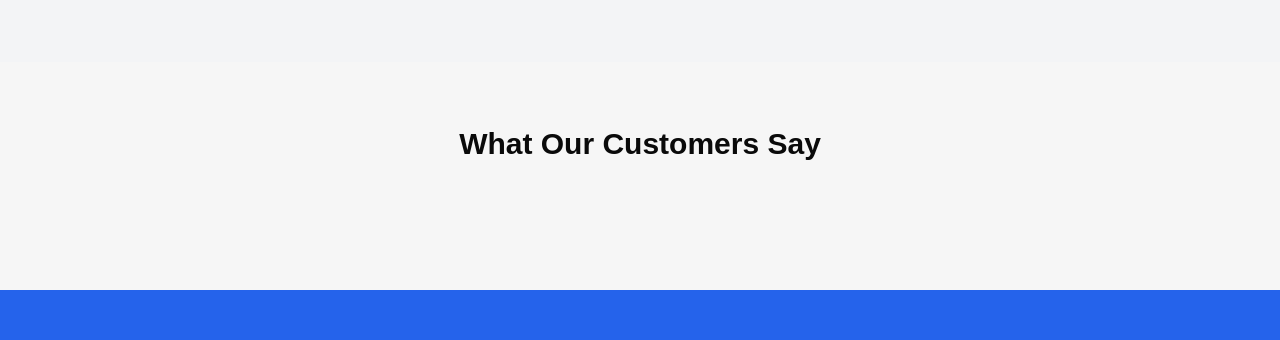
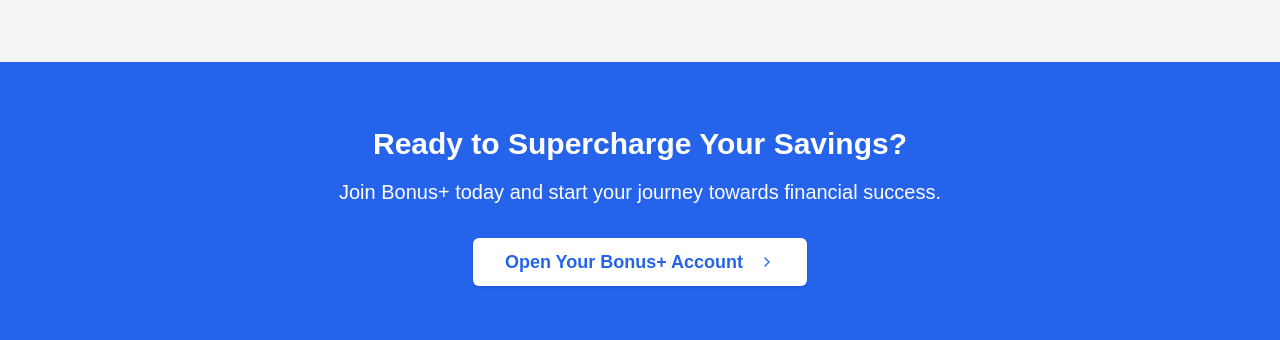
Before and after one commit to JoelSngZhenWei/BonusPlusEnhanced, a Next.js app in the folder bonusplusenhanced/: page /plan/bonusplus in a window 1280 px wide. Shown: the part 1358-1698 px from the top of the page. Built offline with nearby package versions, Linux system fonts and the light colour scheme.

Commit message:
try please

```diff
--- a/bonusplusenhanced/app/plan/bonusplus/page.tsx
+++ b/bonusplusenhanced/app/plan/bonusplus/page.tsx
@@ -83,31 +83,6 @@ export default function BonusPlusLandingComponent() {
         </div>
       </section>
 
-      {/* Testimonials Section */}
-      <section className="py-16 px-4 md:px-8">
-        <div className="max-w-6xl mx-auto">
-          <h2 className="text-3xl font-bold text-center mb-12">What Our Customers Say</h2>
-          <ScrollArea className="w-full whitespace-nowrap">
-            <div className="flex space-x-8 pb-4">
-              {[
-                { name: "Sarah L.", quote: "Bonus+ helped me save for my dream wedding. The cashback rewards were a great bonus!" },
-                { name: "Michael T.", quote: "I love how Bonus+ gamifies saving. It&apos;s made putting money aside actually fun." },
-                { name: "Emily W.", quote: "The tailored offers have saved me so much on big purchases. Highly recommend!" },
-                { name: "David K.", quote: "Bonus+ made saving for a house deposit so much easier. Great features and rewards!" }
-              ].map((testimonial, index) => (
-                <Card key={index} className="w-[300px] flex-none">
-                  {/* <CardContent className="p-6">
-                    <p className="italic mb-4">{testimonial.quote}</p>
-                    <p className="font-semibold">{testimonial.name}</p>
-                  </CardContent> */}
-                </Card>
-              ))}
-            </div>
-            <ScrollBar orientation="horizontal" />
-          </ScrollArea>
-        </div>
-      </section>
-
       {/* CTA Section */}
       <section className="bg-blue-600 text-white py-16 px-4 md:px-8">
         <div className="max-w-4xl mx-auto text-center">
```
